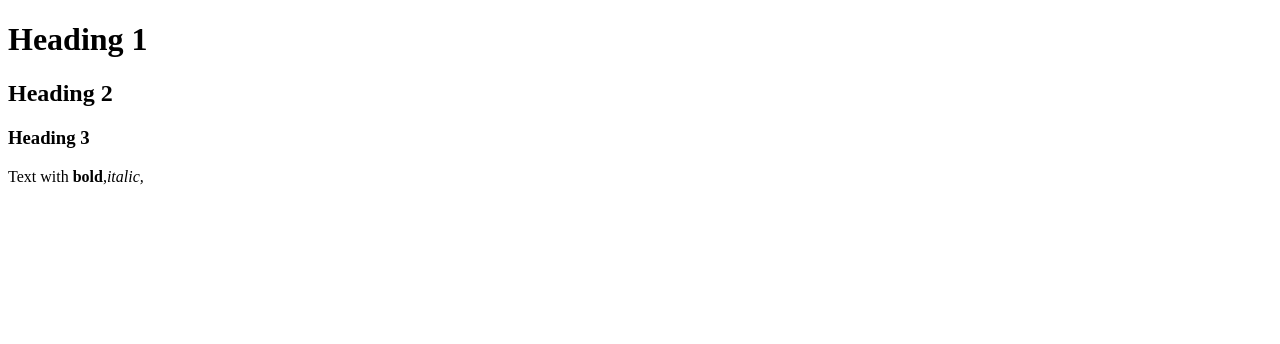
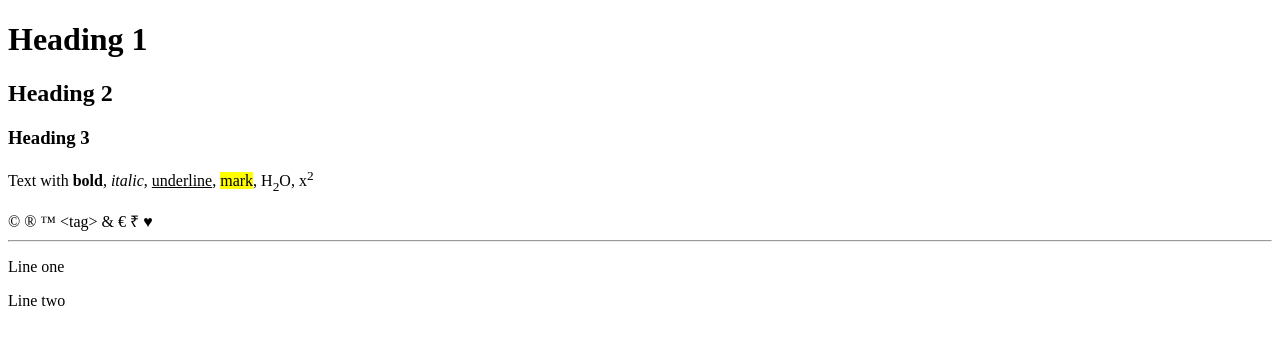
Before and after one commit to utkarshsingh93110-stack/WDW_0066REPO, a plain HTML site: page Web Designing Workshop Assignment/Assignment 2 Headings, Paragraphs, Formatting and Special Characters/index.html in a window 1280 px wide. Drawn offline with Linux system fonts and the light colour scheme.

Commit message:
modified Assignment 2 Headings, Paragraphs, Formatting and Special Characters

```diff
--- a/Web Designing Workshop Assignment/Assignment 2 Headings, Paragraphs, Formatting and Special Characters/index.html
+++ b/Web Designing Workshop Assignment/Assignment 2 Headings, Paragraphs, Formatting and Special Characters/index.html
@@ -10,7 +10,11 @@
         <h1>Heading 1</h1>
         <h2>Heading 2</h2>
         <h3>Heading 3</h3>
-        <p>Text with <b>bold</b>,<i>italic,</i></p>
+        <p>Text with <b>bold</b>, <i>italic</i>, <u>underline</u>, <mark>mark</mark>, H<sub>2</sub>O, x<sup>2</sup></p>
+        &copy; &reg; &trade; &lt;tag&gt; &amp; &euro; &#8377; &hearts;
+        <hr>
+        <p>Line one</p>
+        <p>Line two</p>
     </div>
 </body>
 </html>
```
